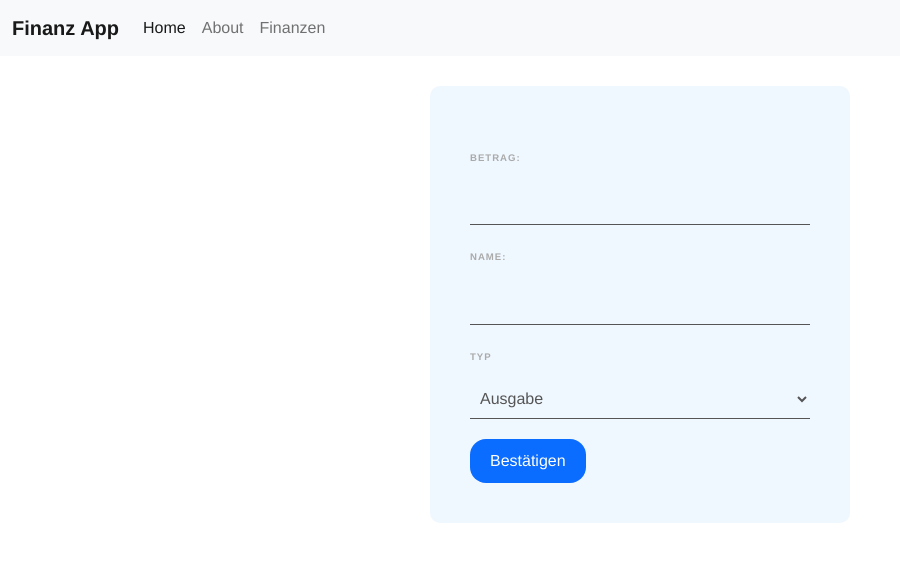
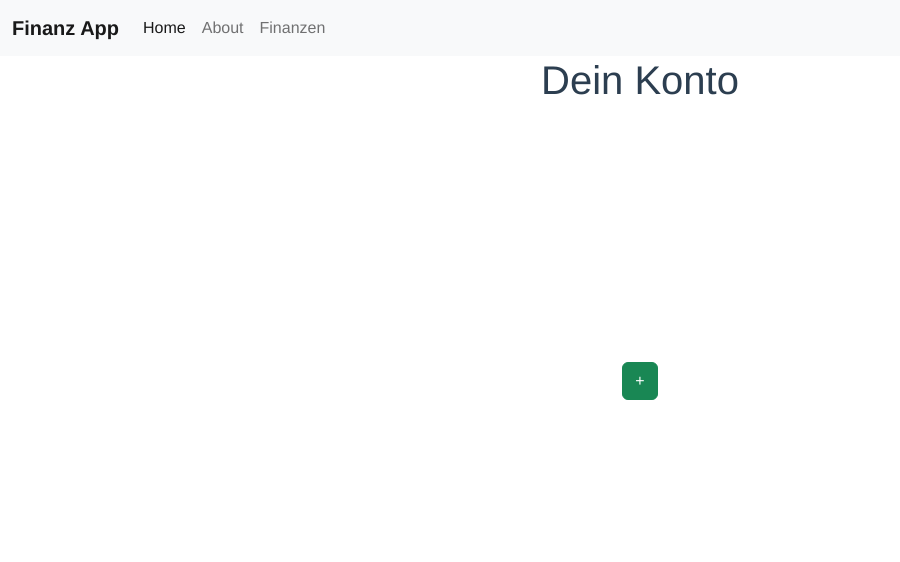
Before and after one commit to AronEmmermann/Finanzapp-Forntend, a Vue app: page / in a window 1280 px wide. Shown: the top 562 px of the page, without its empty margins (0-900 px from the left). Built offline with nearby package versions, Linux system fonts and the light colour scheme.

Commit message:
+ Button hinzugefügt

```diff
--- a/package.json
+++ b/package.json
@@ -12,7 +12,8 @@
     "bootstrap": "^5.2.3",
     "core-js": "^3.8.3",
     "vue": "^3.2.13",
-    "vue-router": "^4.0.3"
+    "vue-router": "^4.0.3",
+    "vue-universal-modal": "^1.1.4"
   },
   "devDependencies": {
     "@babel/core": "^7.12.16",
--- a/src/components/GeldForm.vue
+++ b/src/components/GeldForm.vue
@@ -1,4 +1,20 @@
 <template>
+<h1> Dein Konto</h1>
+
+  <!-- Button trigger modal -->
+  <button type="button" class="btn btn-success sticky-button" data-bs-toggle="modal" data-bs-target="#exampleModal">
+    +
+  </button>
+
+  <!-- Modal -->
+  <div class="modal fade" id="exampleModal" tabindex="-1" aria-labelledby="exampleModalLabel" aria-hidden="true">
+    <div class="modal-dialog">
+      <div class="modal-content">
+        <div class="modal-header">
+          <h1 class="modal-title fs-5" id="exampleModalLabel">Modal title</h1>
+          <button type="button" class="btn-close" data-bs-dismiss="modal" aria-label="Close"></button>
+        </div>
+        <div class="modal-body">
           <form>
             <label> Betrag:</label>
             <input type="number" required v-model="betrag">
@@ -15,12 +31,21 @@
 
             <button class="button" type="submit" @click.prevent="handleSubmit">Bestätigen</button>
           </form>
-
-
+        </div>
+        <div class="modal-footer">
+          <button type="button" class="btn btn-secondary" data-bs-dismiss="modal">Close</button>
+          <button type="button" class="btn btn-primary">Save changes</button>
+        </div>
+      </div>
+    </div>
+  </div>
 </template>
 
 <script>
+
+
 export default {
+
   data() {
     return {
       betrag: '',
@@ -84,6 +109,12 @@
   background: aliceblue;
   color: #555;
 }
+r {
+  color: darkred;
+  margin-top: 10px;
+  font-size: 0.8em;
+  font-weight: bold;
+}
 .button {
   background-color: #0b6dff;
   border: none;
@@ -92,16 +123,24 @@
   text-align: center;
   text-decoration: none;
   display: inline-block;
-  margin-top: 20px ;
   cursor: pointer;
-  border-radius: 16px;
+  border-radius: 30px;
   text-align: center;
+  margin-top: 20px;
 }
-.error {
-  color: darkred;
-  margin-top: 10px;
-  font-size: 0.8em;
-  font-weight: bold;
+.sticky-button{
+  background-color: #0b6dff;
+  border: none;
+  color: white;
+  padding: 10px 20px;
+  text-align: center;
+  text-decoration: none;
+  display: inline-block;
+  cursor: pointer;
+  border-radius: 30px;
+  text-align: center;
+  margin: 250px;
 }
 
+
 </style>
```
Also changed, not shown: 1 other file (tests, documents, lock files or other folders). Lines whose indentation alone changed are shown as unchanged.
